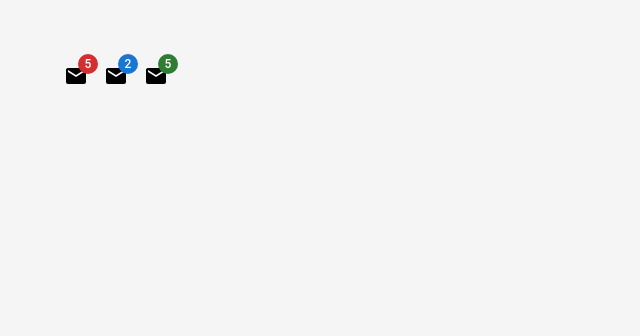
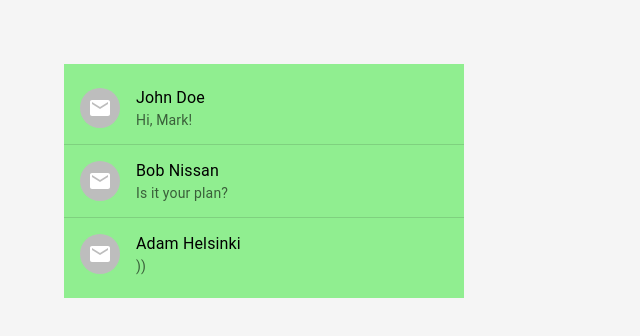
Before and after one commit to andriy-sachok/testing-mui-materials, a React (Create React App) app: page / in a window 1280 px wide. Shown: the top 336 px of the page, without its empty margins (0-640 px from the left). Built offline with nearby package versions, Linux system fonts and the light colour scheme.

Commit message:
added <MuiList />

```diff
--- a/src/App.jsx
+++ b/src/App.jsx
@@ -17,9 +17,10 @@ import React, { memo } from 'react';
 // import MuiSpeedDial from './components/MuiSpeedDial';
 // import MuiBottomNavigation from './components/MuiBottomNavigation';
 // import MuiAvatar from './components/data display/MuiAvatar';
-import MuiBadge from './components/data display/MuiBadge';
+// import MuiBadge from './components/data display/MuiBadge';
 
 import './App.css';
+import MuiList from './components/data display/MuiList';
 
 const App = () => {
   return (
@@ -41,7 +42,8 @@ const App = () => {
       {/* <MuiSpeedDial /> */}
       {/* <MuiBottomNavigation /> */}
       {/* <MuiAvatar /> */}
-      <MuiBadge />
+      {/* <MuiBadge /> */}
+      <MuiList />
     </div>
   );
 };
--- /dev/null
+++ b/src/components/data display/MuiList.jsx
@@ -0,0 +1,57 @@
+import {
+  Box,
+  List,
+  ListItem,
+  ListItemText,
+  ListItemIcon,
+  ListItemAvatar,
+  Avatar,
+  ListItemButton,
+  Divider,
+} from '@mui/material';
+import MailIcon from '@mui/icons-material/Mail';
+
+const MuiList = () => {
+  return (
+    <Box sx={{ width: '400px', bgcolor: 'lightgreen' }}>
+      <List>
+        <ListItem disablePadding>
+          <ListItemButton>
+            <ListItemIcon>
+              <ListItemAvatar>
+                <Avatar>
+                  <MailIcon />
+                </Avatar>
+              </ListItemAvatar>
+            </ListItemIcon>
+            <ListItemText primary="John Doe" secondary="Hi, Mark!" />
+          </ListItemButton>
+        </ListItem>
+        <Divider />
+        <ListItem>
+          <ListItemIcon>
+            <ListItemAvatar>
+              <Avatar>
+                <MailIcon />
+              </Avatar>
+            </ListItemAvatar>
+          </ListItemIcon>
+          <ListItemText primary="Bob Nissan" secondary="Is it your plan?" />
+        </ListItem>
+        <Divider />
+        <ListItem>
+          <ListItemIcon>
+            <ListItemAvatar>
+              <Avatar>
+                <MailIcon />
+              </Avatar>
+            </ListItemAvatar>
+          </ListItemIcon>
+          <ListItemText primary="Adam Helsinki" secondary="))" />
+        </ListItem>
+      </List>
+    </Box>
+  );
+};
+
+export default MuiList;
```
